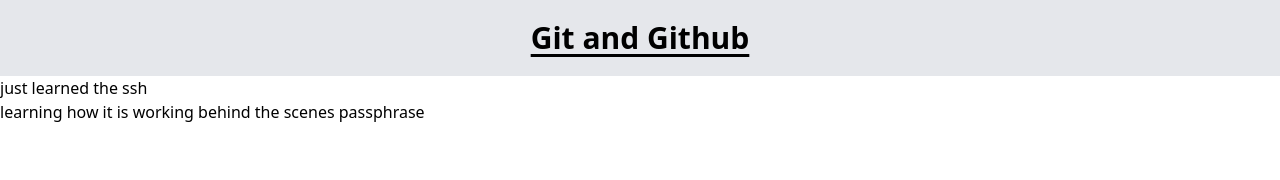
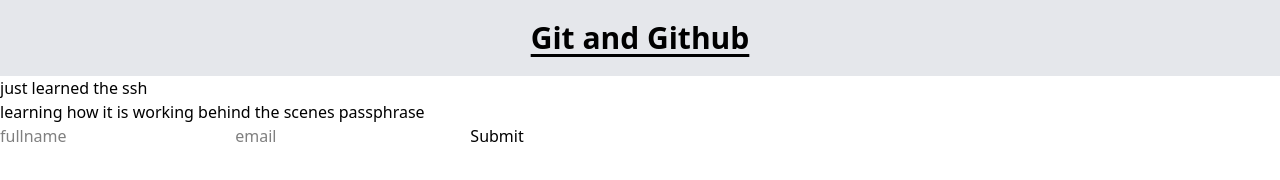
Before and after one commit to Wilson9108/gitandgithubTask, a plain HTML site: page index.html in a window 1280 px wide. Drawn offline with nearby package versions, Linux system fonts and the light colour scheme.

Commit message:
added form and input tags

```diff
--- a/index.html
+++ b/index.html
@@ -12,6 +12,11 @@
     <h1 class="text-3xl text-center underline underline-offset-5 font-bold bg-gray-200 p-5">Git and Github</h1>
     <h2>just learned the ssh </h2>
     <h3>learning how it is working behind the scenes passphrase</h3>
+    <form>
+        <input type="text" placeholder="fullname"/>
+        <input type="email" placeholder="email"/>
+        <button>Submit</button>
+    </form>
 </body>
 
 </html>
```
